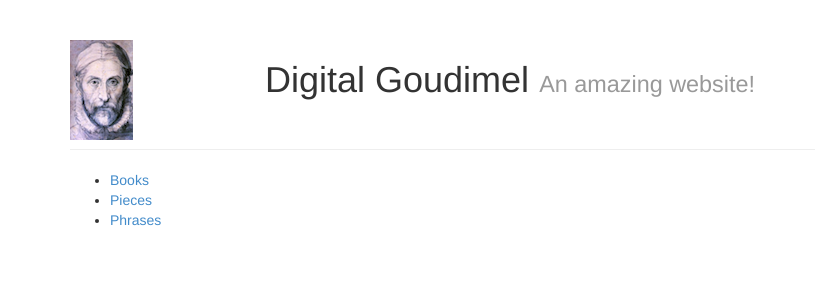
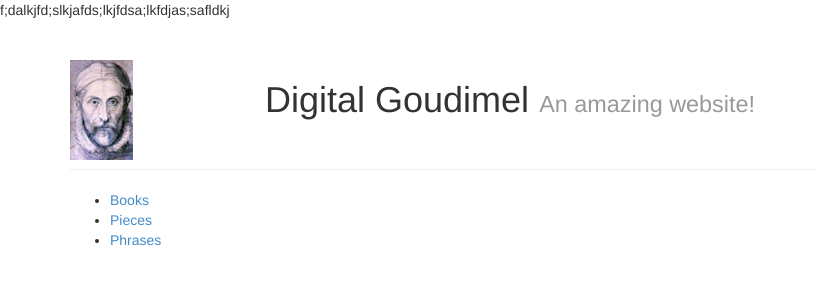
Before and after one commit to ahankinson/ToursProject, a Django app: page / in a window 1280 px wide. Shown: the top 300 px of the page, without its empty margins (0-815 px from the left). Run offline with Django 3.2, Linux system fonts and the light colour scheme; parts of the project's set-up code (start-up, migrations or seed data) failed here and were passed over.

Commit message:
This is AMAZING!

```diff
--- a/goudimel/templates/base.html
+++ b/goudimel/templates/base.html
@@ -7,7 +7,7 @@
   <title>Digital Goudimel</title>
   <link rel="stylesheet" href="{{ STATIC_URL }}css/bootstrap.css">
   <link rel="stylesheet" href="{{ STATIC_URL }}css/styles.css">
-
+  f;dalkjfd;slkjafds;lkjfdsa;lkfdjas;safldkj
   <!--[if lt IE 9]>
   <script src="http://html5shiv.googlecode.com/svn/trunk/html5.js"></script>
   <![endif]-->
```
